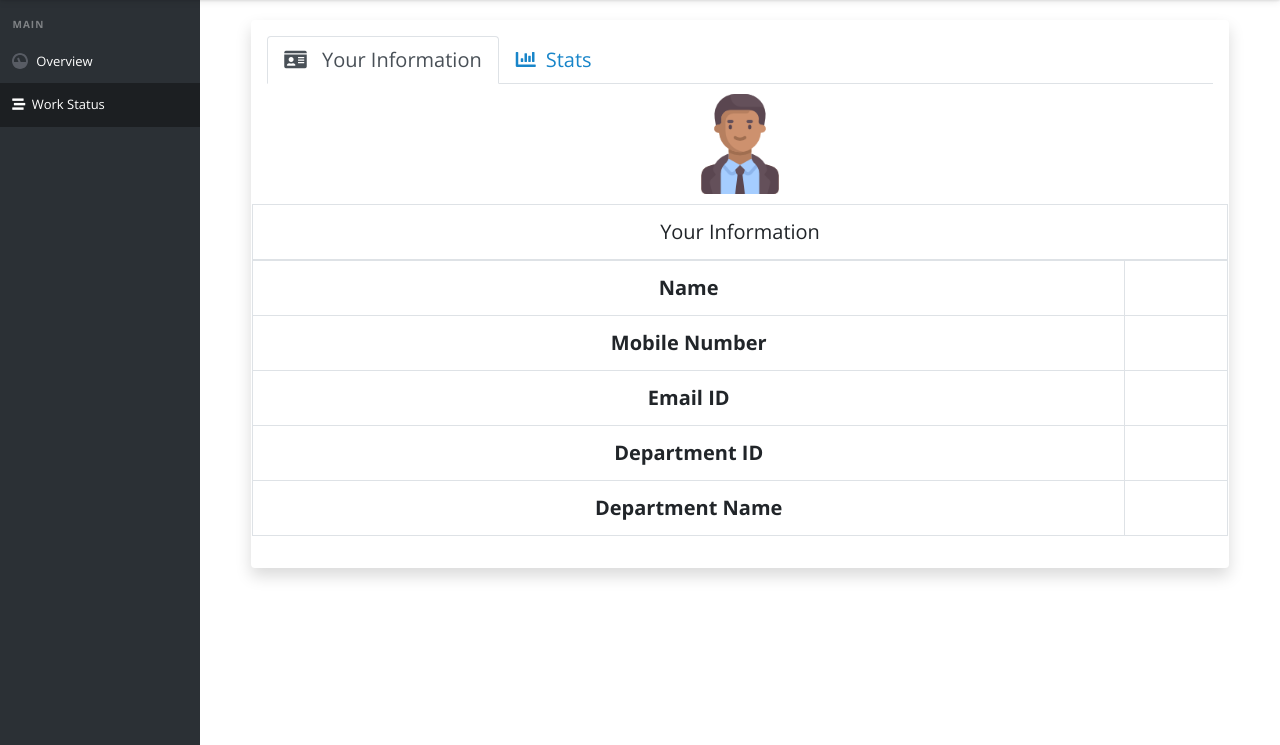
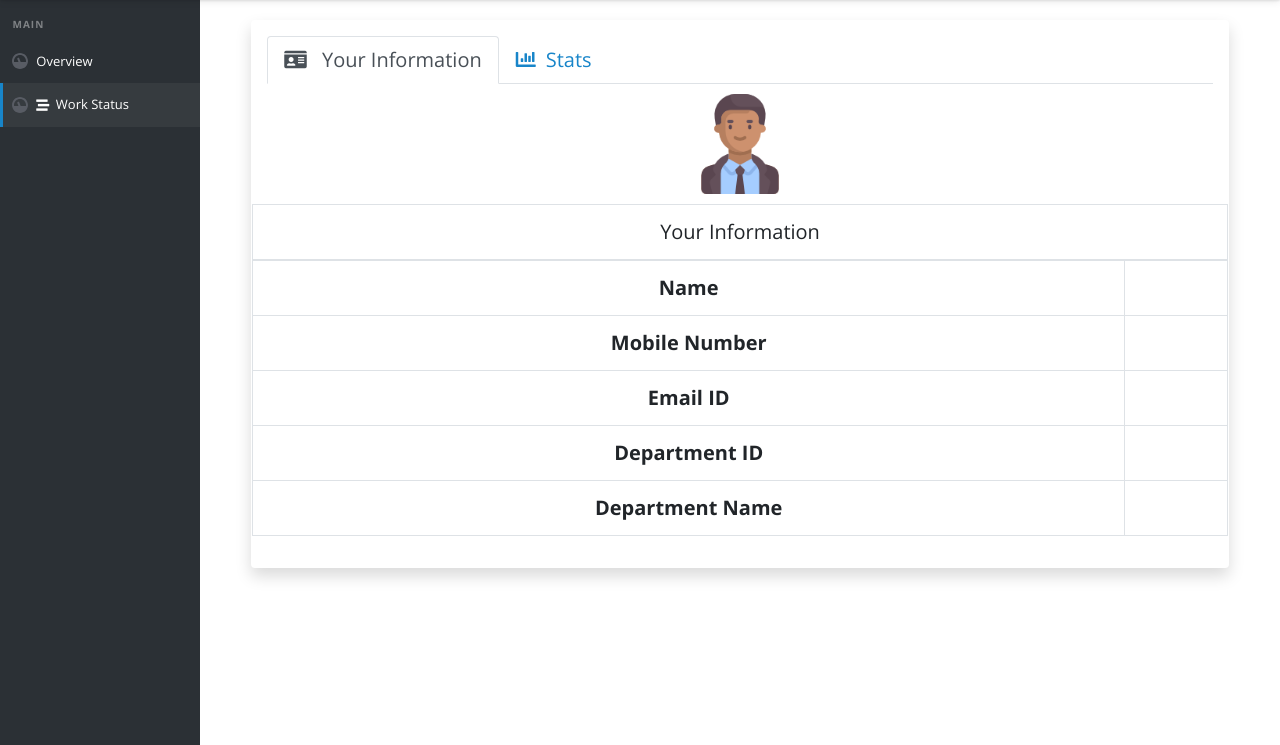
Before and after one commit to tejack3098/Streamlining-Application-System, a Flask app: template HTS-Website/_emp/templates/emp_profile.html in a window 1280 px wide. Shown: the part 55-800 px from the top of the page. Run offline with Flask 2, Linux system fonts and the light colour scheme; the template is opened without the code that fills it, so the values that code supplies are empty; parts of the project's set-up code (start-up, migrations or seed data) failed here and were passed over; some libraries are stand-ins or nearby versions.

Commit message:
shailesh " Select Tab emp_sidebar problem Solved"
Select menu tab in employee sidebar changes.

```diff
--- a/HTS-Website/_emp/templates/emp_sidebar.html
+++ b/HTS-Website/_emp/templates/emp_sidebar.html
@@ -95,8 +95,8 @@
     <nav class="cd-side-nav js-cd-side-nav">
       <ul class="cd-side__list js-cd-side__list">
         <li class="cd-side__label"><span>Main</span></li>
-        <li class="cd-side__item cd-side__item--has-children cd-side__item--overview js-cd-item--has-children">
-          <a href="{{ url_for('empapp.empDash', email = email)}}">Overview</a>
+        <li class="cd-side__item cd-side__item--has-children cd-side__item--overview " id="Overview">
+          <a href="{{ url_for('empapp.empDash', email = email)}}" >Overview</a>
 
           <!--<ul class="cd-side__sub-list">
             <li class="cd-side__sub-item"><a href="#0">All Data</a></li>
@@ -105,17 +105,33 @@
           </ul>-->
         </li>
 
-        <li class="cd-side__item cd-side__item--has-children cd-side__item--notifications cd-side__item--selected js-cd-item--has-children">
+        <li class="cd-side__item cd-side__item--has-children cd-side__item--notifications " id="workstatus">
           <!--<a href="#0">Notifications<span class="cd-count">3</span></a>-->
 
-          <ul class="cd-side__sub-list">
-           <!-- <li class="cd-side__sub-item"><a aria-current="page" href="#0">All Notifications</a></li>-->
-            <li class="cd-side__sub-item"><a href="{{ url_for('empapp.empworkStatus', email = email)}}">
+
+            <a href="{{ url_for('empapp.empworkStatus', email = email)}}">
                 <i class="fas fa-stream">&nbsp;&nbsp;</i>Work Status</a></li>
             <!--<li class="cd-side__sub-item"><a href="#0">Other</a></li>-->
-          </ul>
         </li>
+        <div id="demo"></div>
+        <script type="text/javascript">
+          function change(){
+            var st =window.location.href;
+            st =st.split('/');
+            console.log(st)
 
+            if (st[4] == "Dashboard"){
+              document.getElementById("Overview").setAttribute("class"," cd-side__item cd-side__item--has-children cd-side__item--notifications cd-side__item--selected")
+            }
+            else{
+              document.getElementById("workstatus").setAttribute("class"," cd-side__item cd-side__item--has-children cd-side__item--overview cd-side__item--selected")
+            }
+
+
+          }
+          change();
+
+        </script>
        <!-- <li class="cd-side__item cd-side__item--has-children cd-side__item--comments js-cd-item--has-children">
           <a href="#0">Comments</a>
 
```
